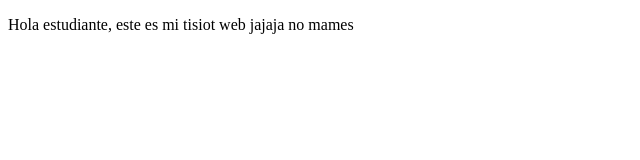
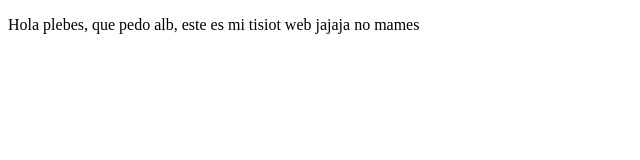
Before and after one commit to xxleonx50xx/proyectoDemoCursoPrework, a plain HTML site: page index.html in a window 1280 px wide. Shown: the whole page, without its empty margins (0-640 px from the left). Drawn offline with Linux system fonts and the light colour scheme.

Commit message:
cambios agregamos plebones

```diff
--- a/index.html
+++ b/index.html
@@ -7,7 +7,7 @@
     <title>Hola Mundo</title>
 </head>
 <body>
-    <p>Hola estudiante, este es mi tisiot web jajaja
+    <p>Hola plebes, que pedo alb, este es mi tisiot web jajaja
         no mames
     </p>
 </body>
```
